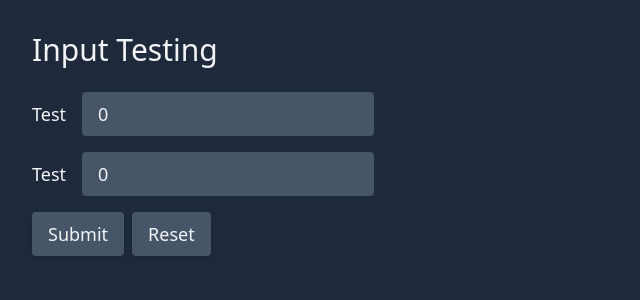
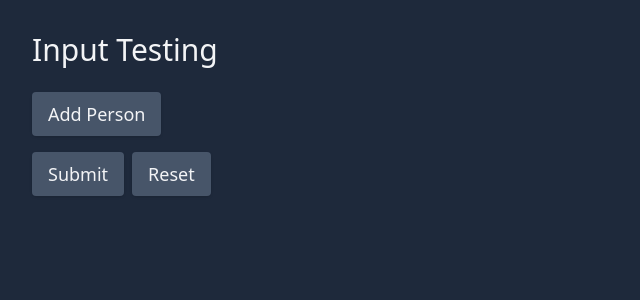
Before and after one commit to pedeEli/react-typesafe-form, a React (Vite) app in the folder app/: page / in a window 1280 px wide. Shown: the top 300 px of the page, without its empty margins (0-640 px from the left). Built offline with nearby package versions, Linux system fonts and the light colour scheme.

Commit message:
added FieldArrays (nesting possible)

```diff
--- a/app/src/App.tsx
+++ b/app/src/App.tsx
@@ -1,12 +1,13 @@
-import { useEffect } from 'react'
-import {useForm} from 'react-ts-form'
+import React, {useEffect, useState} from 'react'
+import {useForm, FieldArray} from 'react-ts-form'
 import z from 'zod'
 
 
 const validator = z.object({
   test: z.array(z.object({
-    val: z.number().min(2)
-  })).min(2)
+    name: z.string(),
+    hobbys: z.array(z.string())
+  }))
 })
 
 const App = () => {
@@ -18,25 +19,57 @@ const App = () => {
     validator
   })
 
-  useEffect(() => {
-    console.log('errors', errors)
-  }, [errors])
+  // useEffect(() => {
+  //   console.log('errors', errors)
+  // }, [errors])
 
   return <main>
     <h1 className="text-3xl">Input Testing</h1>
     <div className="p-3"/>
     <form onSubmit={handleSubmit} onReset={reset} className="flex flex-col items-start gap-4">
       {errors.test.message}
-      <div className="flex gap-4 items-center">
-        <label htmlFor="test" className="text-lg">Test</label>
-        <input type="number" id="test" {...register('test.0.val', 0)} />
-      </div>
-      {errors.test.items[0]?.val?.message}
-      <div className="flex gap-4 items-center">
-        <label htmlFor="test" className="text-lg">Test</label>
-        <input type="number" id="test" {...register('test.1.val', 0)} />
-      </div>
-      {errors.test.items[1]?.val?.message}
+      <FieldArray render={test => {
+        return <>
+          {test.items.map((item, index) => {
+            return <React.Fragment key={item.id}>
+              <div className="flex gap-4 items-center">
+                <label htmlFor={`test.${index}.name`} className="test-lg">Name</label>
+                <input type="text" id={`test.${index}.name`} {...register(`test.${index}.name`)}/>
+              </div>
+              {errors.test.items[index]?.name?.message}
+              <div className="flex gap-2 flex-col">
+                <div className="text-xl">Hobbys</div>
+                <FieldArray render={hobbys => {
+                  return <>
+                    {hobbys.items.map((item, i) => {
+                      return <React.Fragment key={item.id}>
+                        <input type="text" id={`test.${index}.hobbys.${i}`} {...register(`test.${index}.hobbys.${i}`, 'Gaming')}/>
+                        {errors.test.items[index]?.hobbys.items[i]?.message}
+                      </React.Fragment>
+                    })}
+                    <button type="button" onClick={() => hobbys.append()}>Add Hobby</button>
+                  </>
+                }}/>
+              </div>
+            </React.Fragment>
+          })}
+        <button type="button" onClick={() => test.append()}>Add Person</button>
+        </>
+      }}/>
+      {/* {test.items.map((item, index) => {
+        return <React.Fragment key={item.id}>
+          <div className="flex gap-4 items-center">
+            <label htmlFor={`test.${index}.val`} className="text-lg">Name</label>
+            <input id={`test.${index}.val`} {...register(`test.${index}.name`)} />
+          </div>
+          {errors.test.items[index]?.name?.message}
+          <div className="flex flex-col gap-2">
+            <NestedArray render={items => items.map((item, i) => {
+              return <input key={item.id} {...register(`test.${index}.hobbys.${i}`)}/>
+            })}/>
+          </div>
+        </React.Fragment>
+      })} */}
       <div className="flex gap-2">
         <button>Submit</button>
         <button type="reset">Reset</button>
--- a/package.json
+++ b/package.json
@@ -5,8 +5,7 @@
   "main": "index.js",
   "type": "module",
   "scripts": {
-    "build": "rollup -c rollup.config.js",
-    "build:temp": "tsc"
+    "build": "tsc"
   },
   "keywords": [],
   "author": "",
--- /dev/null
+++ b/src/FieldArray.tsx
@@ -0,0 +1,27 @@
+import React, {useState} from 'react'
+
+interface RenderProps {
+  items: Array<{id: string}>,
+  append: () => void
+}
+
+interface NestedArrayProps {
+  render: (props: RenderProps) => JSX.Element | JSX.Element[]
+}
+
+export const FieldArray = (props: NestedArrayProps) => {
+  const [items, setItems] = useState<RenderProps['items']>([])
+
+  const append: RenderProps['append'] = () => {
+    setItems(prev => {
+      return [...prev, {id: Math.random().toString(36)}]
+    })
+  }
+
+  return <>
+    {props.render({
+      items,
+      append
+    })}
+  </>
+}
--- a/src/index.ts
+++ b/src/index.ts
@@ -1,2 +1,2 @@
 export * from './useForm'
-export * from './useFieldArray'
+export * from './FieldArray'
--- a/src/setup.ts
+++ b/src/setup.ts
@@ -54,7 +54,7 @@ export const analyzeValidator = (
     if (path)
       map.push([new RegExp(`^${path}$`), 'object'])
     Object.entries((validator as ZodObject<ZodRawShape, any, any, TFormValue>).shape).forEach(([key, val]) => {
-      const newPath = path ? `${path}\.${key}` : `${key}`
+      const newPath = path ? `${path}\.${key}` : key
       analyzeValidator(val, map, newPath)
     })
   } else if (validator instanceof ZodArray) {
--- a/src/types/index.ts
+++ b/src/types/index.ts
@@ -2,3 +2,4 @@ export * from './useForm'
 export * from './errors'
 export * from './common'
 export * from './setup'
+export * from './path'
--- a/src/types/path.ts
+++ b/src/types/path.ts
@@ -12,11 +12,11 @@ export type FormPath<FormValue extends TFormValue> = Path<FormValue>
 type Path<T> = T extends ReadonlyArray<infer A>
   ? IsTuple<T> extends true
     ? {
-      [K in TupleKeys<T>]-?: PathImpl<K, T[K]>
+      [K in TupleKeys<T>]: PathImpl<K, T[K]>
     }[TupleKeys<T>]
     : PathImpl<number, A>
   : {
-    [K in KeyOf<T>]-?: PathImpl<K, T[K]>
+    [K in KeyOf<T>]: PathImpl<K, T[K]>
   }[KeyOf<T>]
 
 type PathImpl<K extends string | number, V> =
--- a/src/useFieldArray.ts
+++ /dev/null
@@ -1,14 +0,0 @@
-// import {FormContext} from './types'
-import {useEffect} from 'react'
-
-interface UseFieldArray {
-  name: string,
-  context: any//FormContext
-}
-
-export const useFieldArray = ({name, context}: UseFieldArray) => {
-  useEffect(() => {
-    context._registerFieldArray(name)
-    return () => context._unregisterFieldArray(name)
-  }, [])
-}
--- a/src/useForm.ts
+++ b/src/useForm.ts
@@ -13,11 +13,11 @@ import {
   UseFormReturn,
   FormErrors,
   UseFormRegister,
-  FormError,
   Analisis
 } from './types'
 import {getInitialError, analyzeValidator} from './setup'
 import {setError, deleteIfExists} from './errors'
+
 
 export const useForm = <FormValue extends TFormValue>(props: UseFormProps<FormValue>): UseFormReturn<FormValue> => {
   const initialError = getInitialError<FormValue>(props.validator)
```
